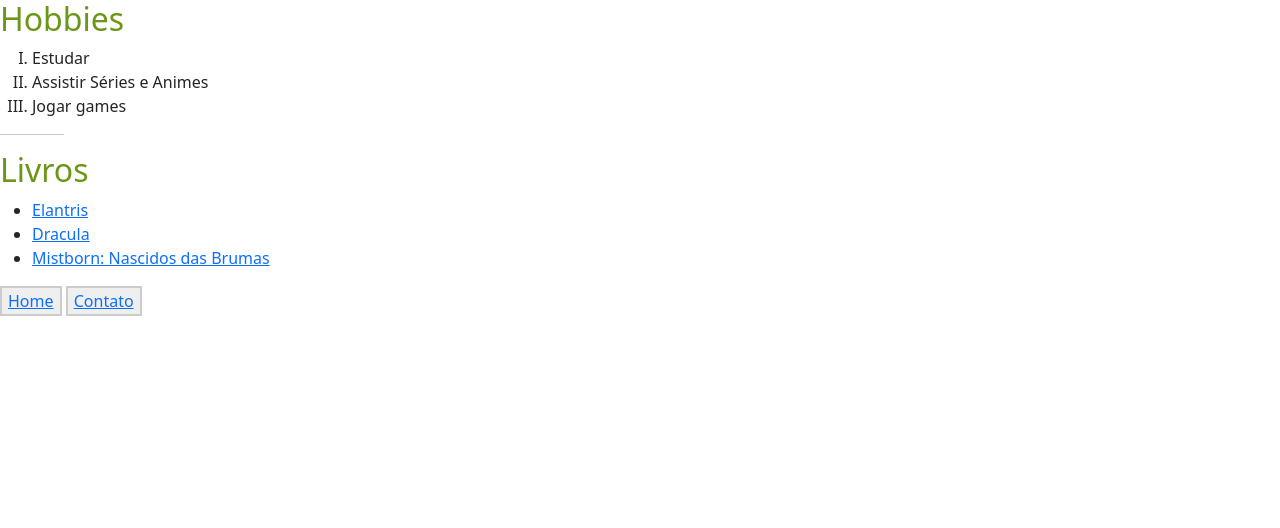
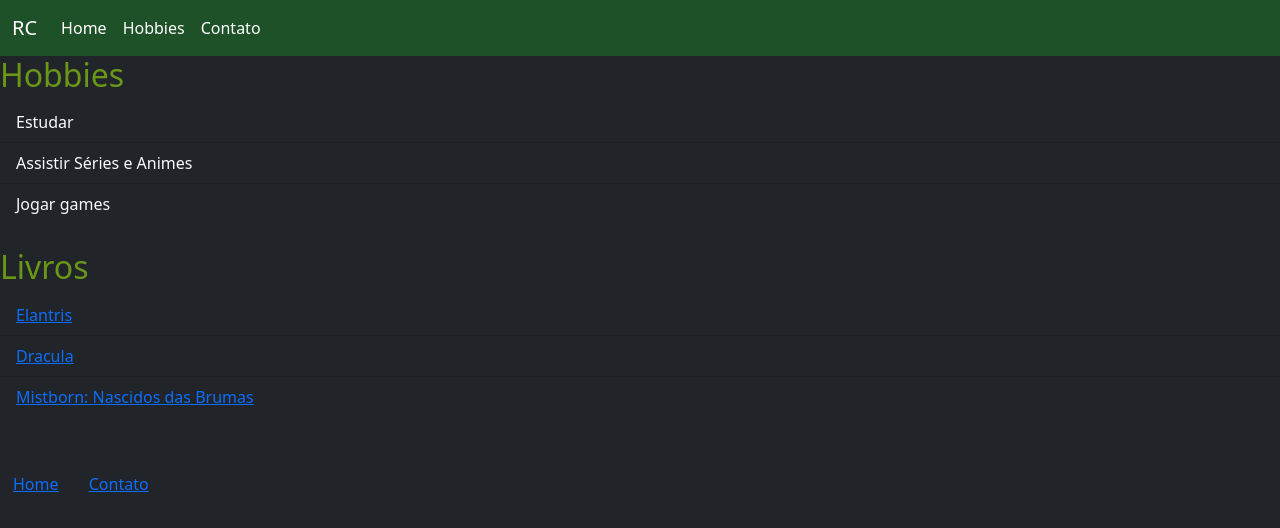
Before and after one commit to rafaelcalacio/CV, a plain HTML site: page hobbies.html in a window 1280 px wide. Drawn offline with nearby package versions, Linux system fonts and the light colour scheme.

Commit message:
home 25042023

```diff
--- a/hobbies.html
+++ b/hobbies.html
@@ -7,27 +7,47 @@
     <meta charset="UTF-8">
     <title>Hobbies</title>
 </head>
-<body>
+<body class="bg-dark text-light">
+    <nav class="navbar navbar-expand-lg navbar-dark" style="background-color: #1E5128;">
+        <div class="container-fluid">
+            <a class="navbar-brand" href="index.html">RC</a>
+            <div class="collapse navbar-collapse" id="navbarNav">
+                <ul class="navbar-nav">
+                    <li class="nav-item">
+                        <a class="nav-link active" href="index.html">Home</a>
+                    </li>
+                    <li class="nav-item">
+                        <a class="nav-link active" href="hobbies.html">Hobbies</a>
+                    </li>
+                    <li class="nav-item">
+                        <a class="nav-link active" href="contato.html">Contato</a>
+                    </li>
+                </ul>
+            </div>
+        </div>
+    </nav>
     <h2>Hobbies</h2>
     <div>
-        <ol type="I">
-            <li>Estudar</li>
-            <li>Assistir Séries e Animes</li>
-            <li>Jogar games</li>
+        <ol class="list-group list-group-flush">
+            <li class="list-group-item bg-dark text-light">Estudar</li>
+            <li class="list-group-item bg-dark text-light">Assistir Séries e Animes</li>
+            <li class="list-group-item bg-dark text-light">Jogar games</li>
         </ol>
     </div>
-    <hr>
+    <br>
     <h2>Livros</h2>
     <div>
-        <ul>
-            <li><a href="https://en.wikipedia.org/wiki/Elantris" target="_blank">Elantris</a></li>
-            <li><a href="https://pt.wikipedia.org/wiki/Dr%C3%A1cula" target="_blank">Dracula</a></li>
-            <li><a href="https://www.amazon.com.br/Mistborn-Nascidos-Bruma-Imp%C3%A9rio-Final/dp/8580448646" target="_blank">Mistborn: Nascidos das Brumas</a></li>
+        <ul class="list-group list-group-flush">
+            <li class="list-group-item bg-dark text-light"><a href="https://en.wikipedia.org/wiki/Elantris" target="_blank">Elantris</a></li>
+            <li class="list-group-item bg-dark text-light"><a href="https://pt.wikipedia.org/wiki/Dr%C3%A1cula" target="_blank">Dracula</a></li>
+            <li class="list-group-item bg-dark text-light"><a href="https://www.amazon.com.br/Mistborn-Nascidos-Bruma-Imp%C3%A9rio-Final/dp/8580448646" target="_blank">Mistborn: Nascidos das Brumas</a></li>
         </ul>
     </div>
+    <br>
+    <br>
     <div>
-        <button><a href="index.html">Home</a></button>
-        <button><a href="contato.html">Contato</a></button>
+        <button type="button" class="btn btn-link"><a href="index.html">Home</a></button>
+        <button type="button" class="btn btn-link"><a href="contato.html">Contato</a></button>
     </div>
     <script src="https://cdn.jsdelivr.net/npm/bootstrap@5.0.2/dist/js/bootstrap.bundle.min.js" integrity="sha384-MrcW6ZMFYlzcLA8Nl+NtUVF0sA7MsXsP1UyJoMp4YLEuNSfAP+JcXn/tWtIaxVXM" crossorigin="anonymous"></script>
 </body>
```
Also changed, not shown: contato.html (+22 -5 lines), index.html (+15 -6 lines), images/icons8-businessman-48.png (added), images/icons8-saitama.svg (added).
